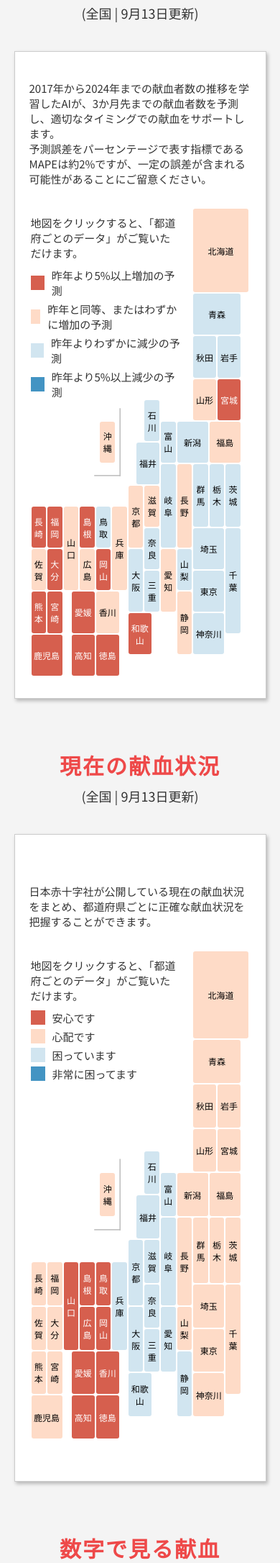
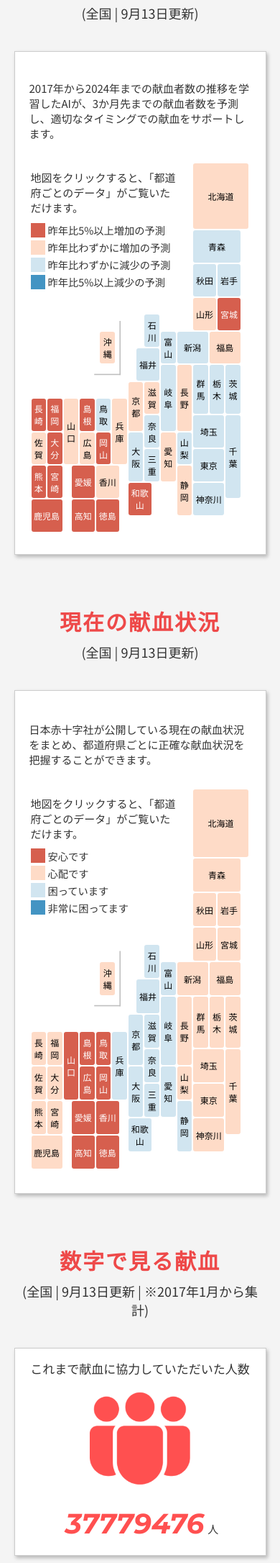
Before and after one commit to 5522079/kenketsu-navi, a Flask app: page /nationwide in a window 390 px wide. Shown: the part 242-2414 px from the top of the page at 72% size. Run offline with Flask 3, Linux system fonts and the light colour scheme.

Commit message:
fix: jmapをレスポンシブ対応

```diff
--- a/static/css/main.css
+++ b/static/css/main.css
@@ -467,14 +467,14 @@ a[target="_blank"]:after {
 .category {
   display: flex;
   align-items: center;
-  margin-bottom: 5px;
+  margin-bottom: 3px;
   color: #333;
 }
 
 .color-box {
   width: 20px;
   height: 20px;
-  margin-right: 10px;
+  margin-right: 4px;
 }
 
 .decrease-large {
@@ -494,7 +494,7 @@ a[target="_blank"]:after {
 }
 
 .description {
-  font-size: 1em;
+  font-size: 0.95em;
 }
 
 
@@ -697,4 +697,19 @@ footer {
     flex-basis: 100%;
     margin-bottom: 20px;
   }
+  .predict .box {
+    height: 700px;
+  }
+
+  #pred-map {
+    max-height: 550px;
+  }
+
+  .status .box {
+    height: 700px;
+  }
+
+  #status-map {
+    max-height: 550px;
+  }
 }
--- a/templates/nationwide.html
+++ b/templates/nationwide.html
@@ -130,7 +130,7 @@
         <p class="content-detail">(全国 | {{update}}更新)</p>
         <section class="predict">
             <div class="box">
-                <p>2017年から2024年までの献血者数の推移を学習したAIが、3か月先までの献血者数を予測し、適切なタイミングでの献血をサポートします。<br>予測誤差をパーセンテージで表す指標であるMAPEは約2%ですが、一定の誤差が含まれる可能性があることにご留意ください。</p>
+                <p>2017年から2024年までの献血者数の推移を学習したAIが、3か月先までの献血者数を予測し、適切なタイミングでの献血をサポートします。</p>
                 <form id="prefecture_form" action="/prefecture" method="POST">
                     <input type="hidden" id="prefecture_id" name="prefecture_id">
                     <input type="hidden" id="prefecture_name" name="prefecture_name">
@@ -141,25 +141,25 @@
                         <div class="category">
                             <div class="color-box increase-large"></div>
                                 <div class="description">
-                                    昨年より5%以上増加の予測
+                                    昨年比5%以上増加の予測
                                 </div>
                         </div>
                         <div class="category">
                             <div class="color-box increase-small"></div>
                                 <div class="description">
-                                    昨年と同等、またはわずかに増加の予測
+                                    昨年比わずかに増加の予測
                                 </div>
                         </div>
                         <div class="category">
                             <div class="color-box decrease-small"></div>
                                 <div class="description">
-                                    昨年よりわずかに減少の予測
+                                    昨年比わずかに減少の予測
                                 </div>
                         </div>
                         <div class="category">
                         <div class="color-box decrease-large"></div>
                             <div class="description">
-                                昨年より5%以上減少の予測
+                                昨年比5%以上減少の予測
                             </div>
                         </div>
                     </div>
```
Also changed, not shown: app.py (+11 -11 lines).
